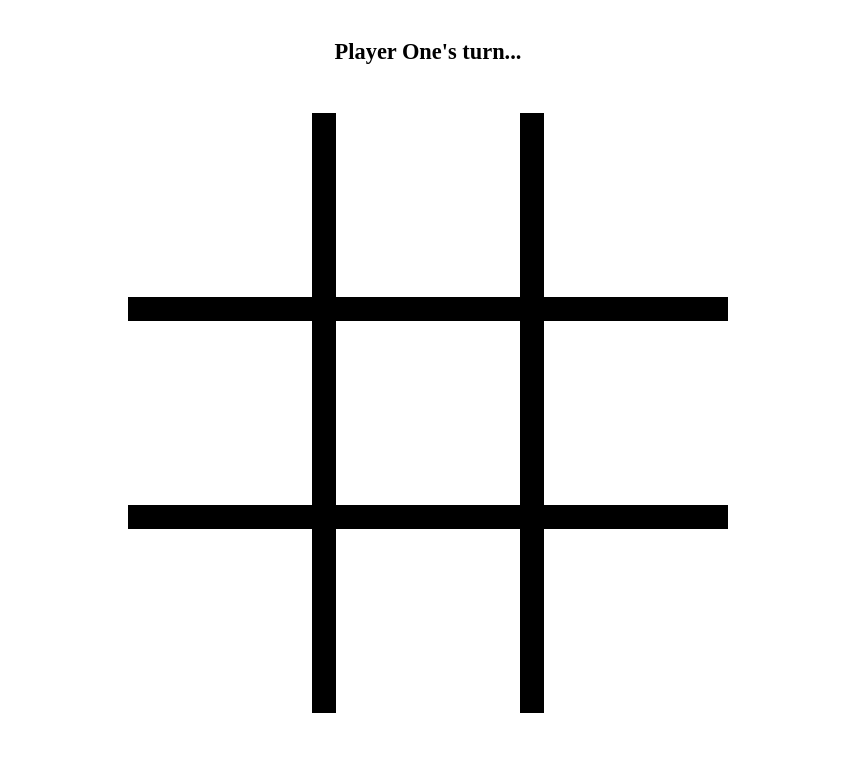
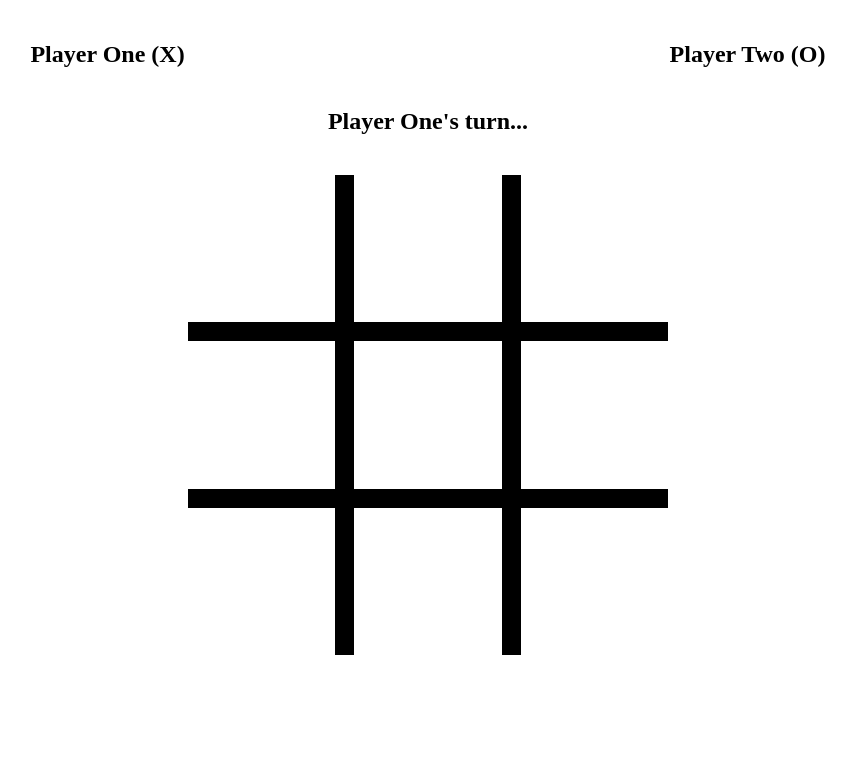
Before and after one commit to aduong3/odin_tictactoe, a plain HTML site: page index.html in a window 1280 px wide. Shown: the whole page, without its empty margins (212-1068 px from the left). Drawn offline with Linux system fonts and the light colour scheme.

Commit message:
finished with base game without editing names

```diff
--- a/index.html
+++ b/index.html
@@ -7,6 +7,10 @@
     <link rel="stylesheet" href="./styles.css" />
   </head>
   <body>
+    <div class="playerNames">
+      <div class="playerOne"></div>
+      <div class="playerTwo"></div>
+    </div>
     <div class="playerTurn"></div>
     <div class="board"></div>
     <div class="resetDiv"></div>
--- a/script.js
+++ b/script.js
@@ -173,9 +173,11 @@ function GameController(
 
   return {
     playRound,
+    reset,
     getActivePlayer,
     getBoard: board.getBoard,
     isGameOver,
+    players,
   };
 }
 
@@ -183,12 +185,17 @@ function ScreenController() {
   const game = GameController();
   const playerTurnDiv = document.querySelector(".playerTurn");
   const boardDiv = document.querySelector(".board");
+  const playerOne = document.querySelector('.playerOne');
+  const playerTwo = document.querySelector('.playerTwo');
 
   const updateScreen = () => {
     boardDiv.textContent = "";
 
     const board = game.getBoard();
     const activePlayer = game.getActivePlayer();
+
+    playerOne.textContent = `${game.players[0].name} (${game.players[0].marker})`;
+    playerTwo.textContent = `${game.players[1].name} (${game.players[1].marker})`;
 
       //console.log(game.isGameOver());
       if(document.querySelector('.resetButton')) document.querySelector('.resetButton').remove();
@@ -206,9 +213,6 @@ function ScreenController() {
 
         resetDiv.appendChild(resetButton);
     }
-
-
-
       }
 
     board.forEach((row, i) => {
@@ -230,8 +234,14 @@ function ScreenController() {
     game.playRound(selectedRow, selectedColumn);
     updateScreen();
   }
+
+
+
   boardDiv.addEventListener("click", clickHandlerBoard);
   updateScreen();
+
+
+
 }
 
 ScreenController();
--- a/styles.css
+++ b/styles.css
@@ -8,36 +8,69 @@ body {
   min-height: 100vh;
   display: flex;
   flex-direction: column;
-  gap: 48px;
+  gap: 5vh;
   justify-content: center;
   align-items: center;
 }
 
 .playerTurn{
-  font-size: 1.4rem;
+  font-size: min(3vw,3vh);
   font-weight: bold;
 }
 
 .board{
   display: grid;
-  height: 600px;
-  width: 600px;
+  height: min(60vh, 60vw);
+  width: min(60vh,60vw);
   grid-template-columns: repeat(3,1fr);
   grid-template-rows: repeat(3,1fr);
   justify-content: center;
-  gap: 24px;
+  gap: 1.5vw;
   background-color: black;
 
 }
 
 .cell{
   border: none;
-  font-size: 4rem;
+  font-size: min(7vh,7vw);
   background-color: #fff;
   cursor: pointer;
 }
+.cell:hover{
+  background-color: rgb(231, 231, 231);
+}
+
+.resetDiv{
+  height: 8vh;
+  width: 8vw;
+}
 
 .resetButton{
-  height: 80px;
-  width: 100px;
+  font-size: 1.5vw;
 }
+
+.playerNames{
+  display: flex;
+  width: 100%;
+  justify-content: space-around;
+  font-size: min(3vw, 3vh);
+  font-weight: bold;
+}
+
+.playerNames > div:first-child{
+  display: flex;
+  gap: 12px;
+}
+
+.playerNames > div:first-child > button{
+  height: 100%;
+  width: 1.8vw;
+  border: none;
+  border-radius: 4px;
+  background-color: transparent;
+  cursor: pointer;
+}
+
+.playerNames > div:first-child > button:hover{
+  background-color: rgba(0, 0, 0, 0.13);
+}
```
